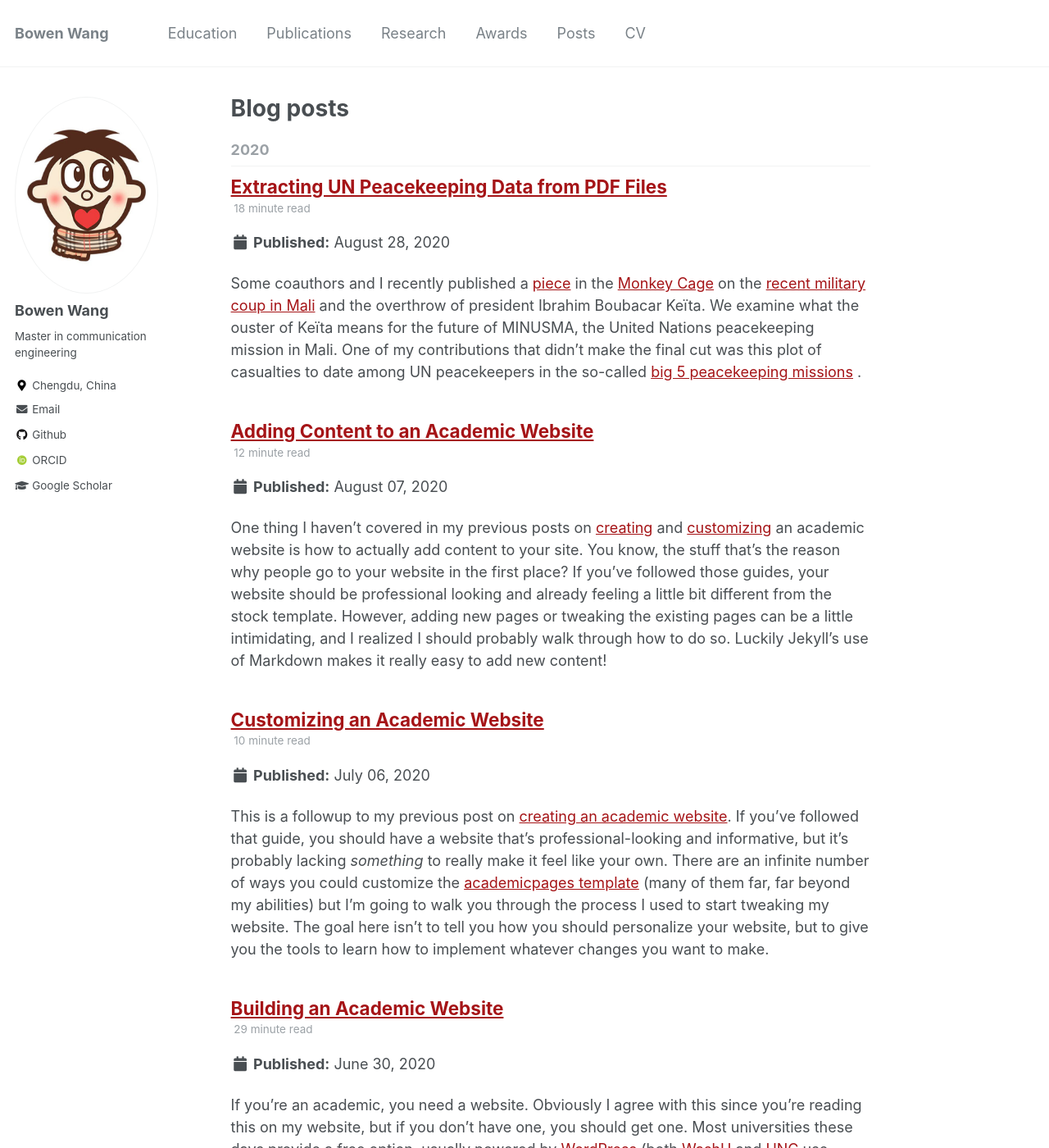
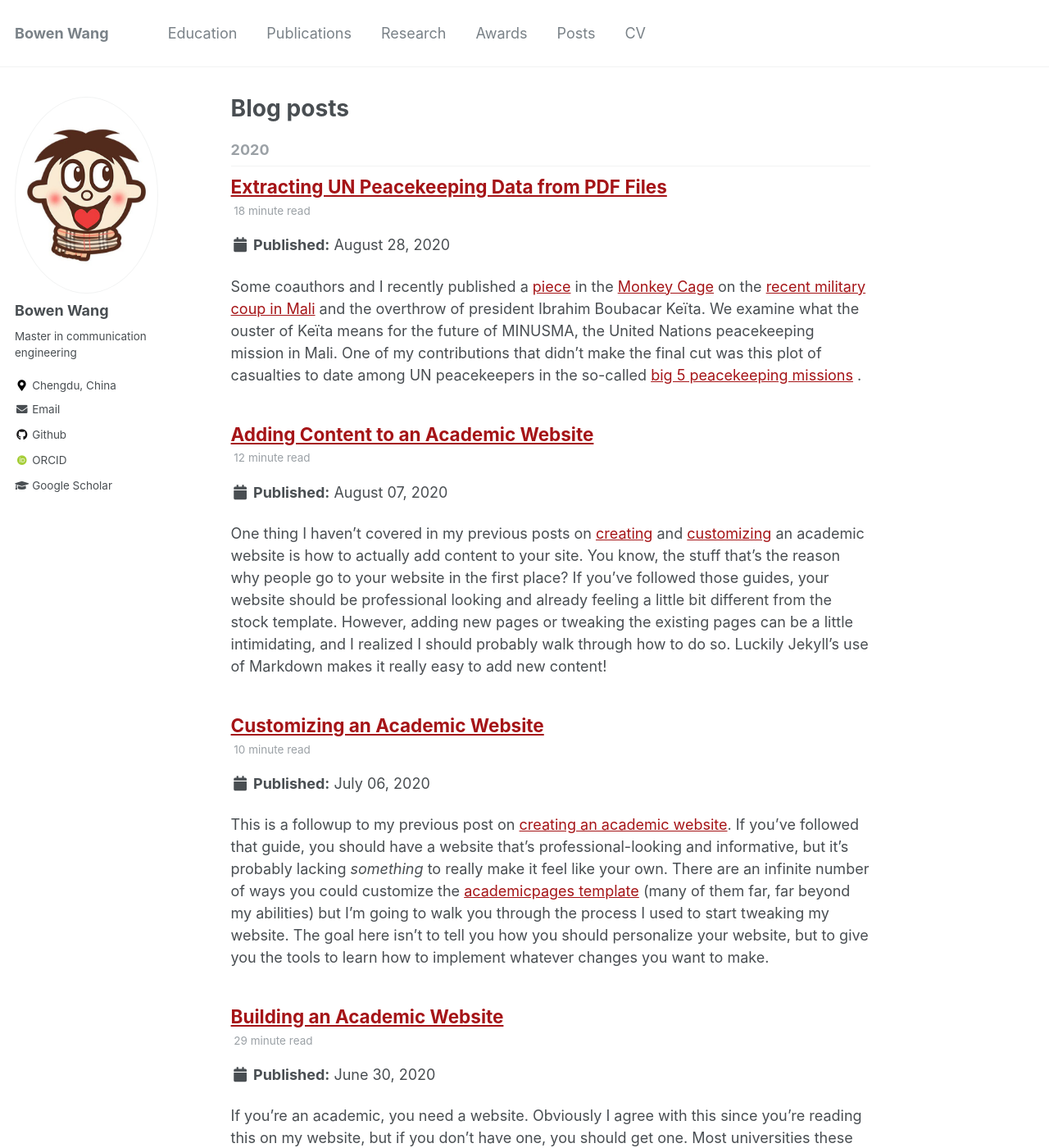
Before and after one commit to BW-Wang/BW-Wang.github.io, a Jekyll site: the page built from _pages/posts.html, in a window 1280 px wide and 1400 px high. Shown: the whole window at 82% size. Built offline with Jekyll 4.4.1, drawn with Linux system fonts in a browser that asks for light colours; some web fonts are replaced.

Commit message:
Update _archive.scss

```diff
--- a/_sass/_archive.scss
+++ b/_sass/_archive.scss
@@ -41,7 +41,7 @@
 }
 
 .archive__item-title {
-  margin-bottom: 0.1em;
+  margin-bottom: 0.25em;
   font-family: $sans-serif-narrow;
 
   a + a {
```
